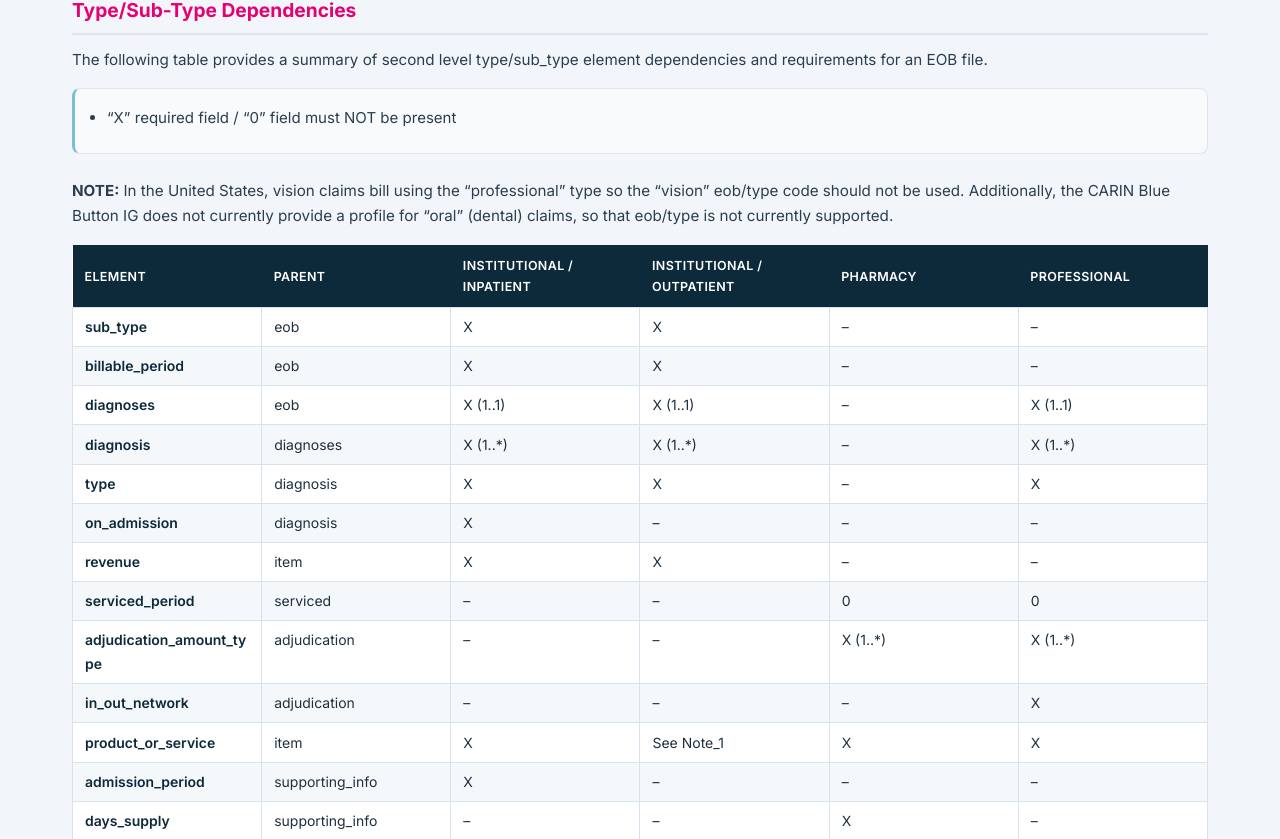
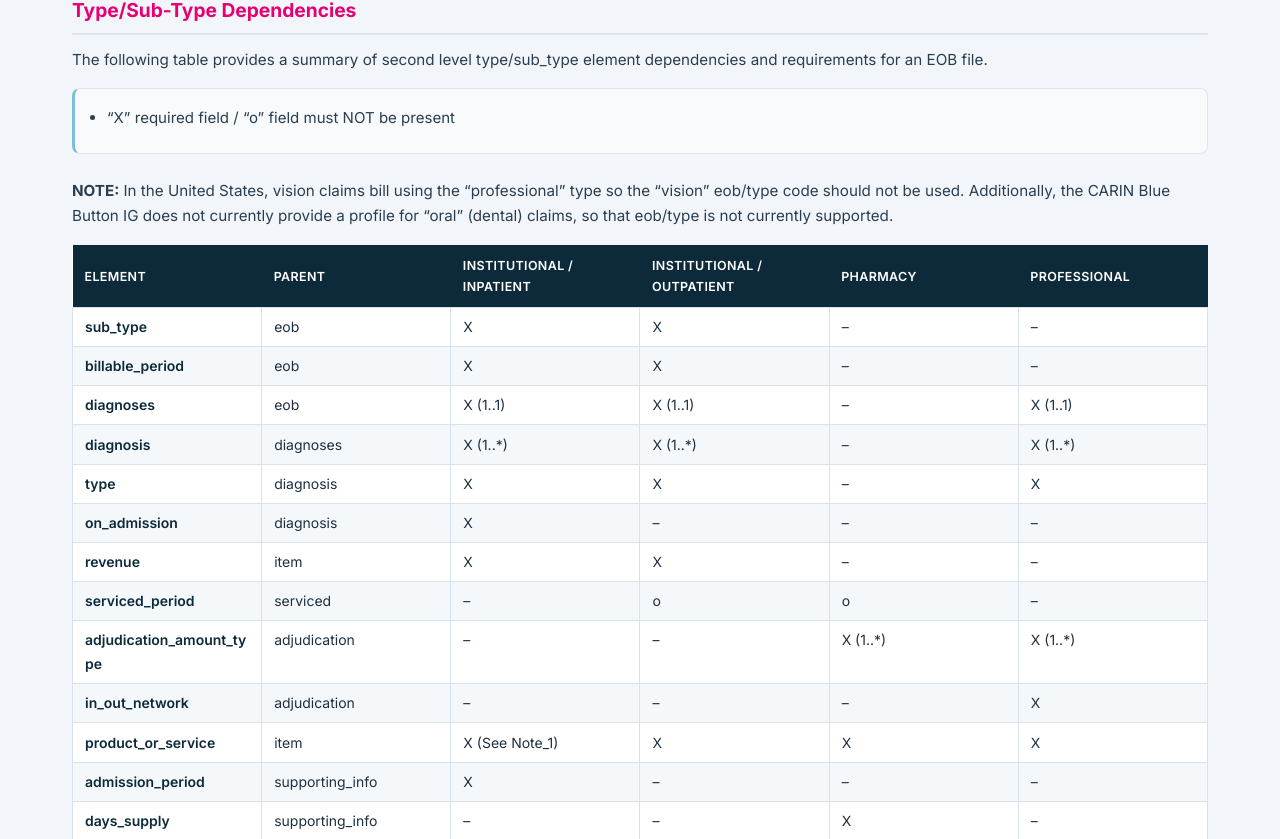
Before and after one commit to TESCHGlobal/hlx-canonical-docs, a Jekyll site: the page built from docs/EOB_V6.0_Guide.md, in a window 1280 px wide and 1400 px high, scrolled down 24625 px. Shown: the part 152-991 px from the top of the window. Built offline with Jekyll 4.4.1, drawn with Linux system fonts in a browser that asks for light colours.

Commit message:
updated table in EOB

```diff
--- a/docs/EOB_V6.0_Guide.md
+++ b/docs/EOB_V6.0_Guide.md
@@ -529,11 +529,11 @@ Profiles include:
 
 The following table provides a summary of second level type/sub_type element dependencies and requirements for an EOB file.
 
-- "X" required field / "0" field must NOT be present
+- "X" required field / "o" field must NOT be present
 
 **NOTE:** In the United States, vision claims bill using the "professional" type so the "vision" eob/type code should not be used. Additionally, the CARIN Blue Button IG does not currently provide a profile for "oral" (dental) claims, so that eob/type is not currently supported.
 
-| Element | Parent | Institutional / Inpatient | Institutional / Outpatient | Pharmacy | Professional |
+| Element | Parent | institutional / inpatient | institutional / outpatient | pharmacy | professional |
 | --- | --- | --- | --- | --- | --- |
 | sub_type | eob | X | X | – | – |
 | billable_period | eob | X | X | – | – |
@@ -542,10 +542,10 @@ The following table provides a summary of second level type/sub_type element dep
 | type | diagnosis | X | X | – | X |
 | on_admission | diagnosis | X | – | – | – |
 | revenue | item | X | X | – | – |
-| serviced_period | serviced | – | – | 0 | 0 |
+| serviced_period | serviced | – | o | o | – |
 | adjudication_amount_type | adjudication | – | – | X (1..*) | X (1..*) |
 | in_out_network | adjudication | – | – | – | X |
-| product_or_service | item | X | See Note_1 | X | X |
+| product_or_service | item | X (See Note_1) | X | X | X |
 | admission_period | supporting_info | X | – | – | – |
 | days_supply | supporting_info | – | – | X | – |
 | dawcode | supporting_info | – | – | X | – |
```
Also changed, not shown: tools/guide_supplements/EOB_V6.0/type_subtype_dependencies.md (+4 -4 lines).
